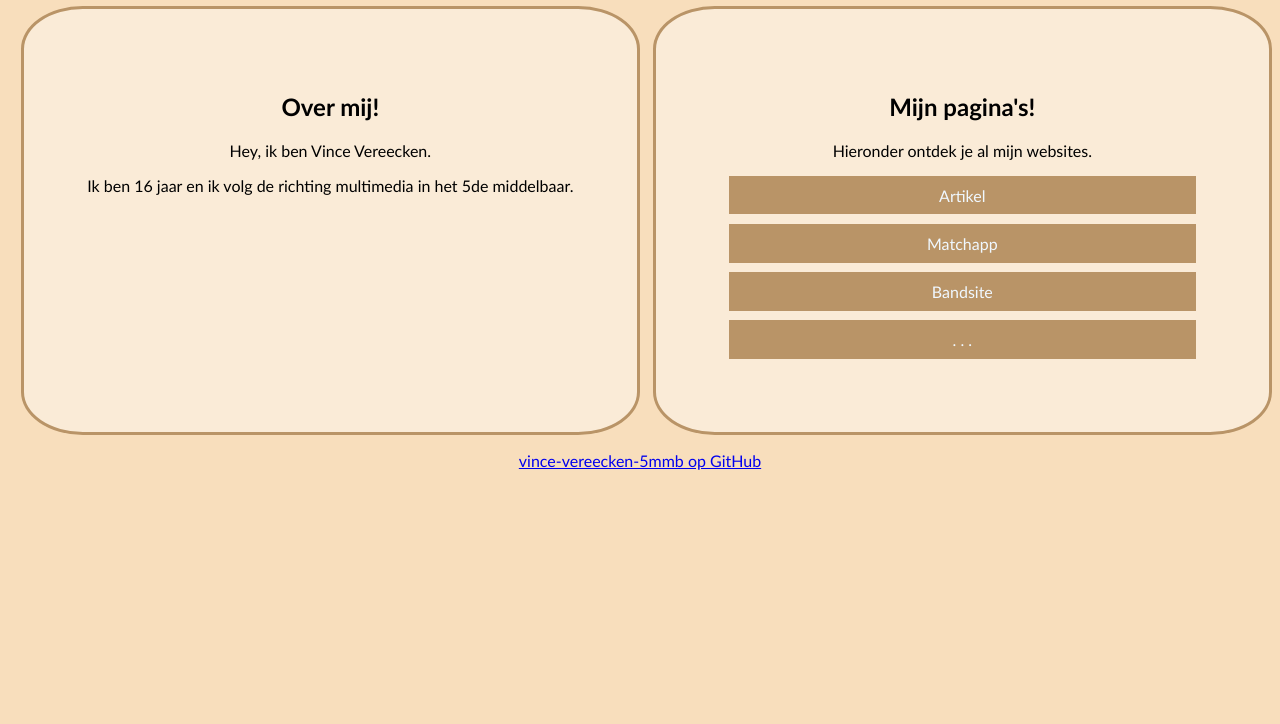
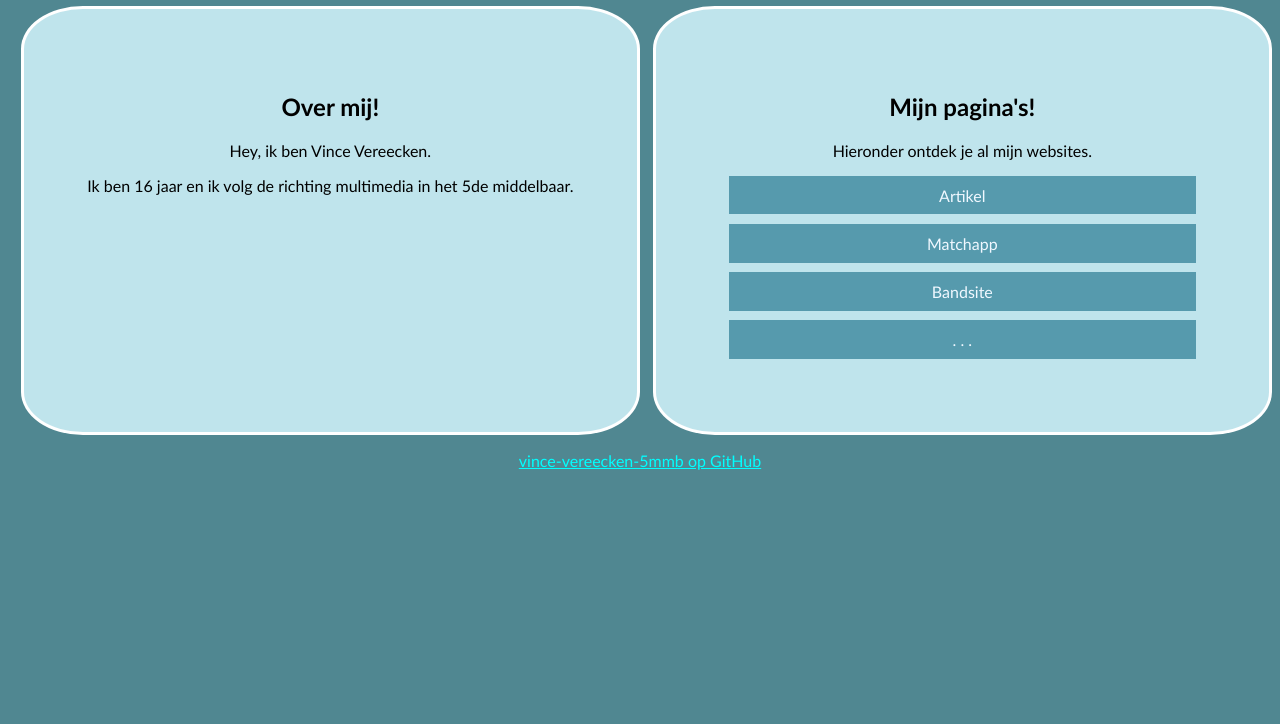
Before and after one commit to vince-vereecken-5mmb/Script, a plain HTML site: page index.html in a window 1280 px wide. Shown: the part 76-800 px from the top of the page. Drawn offline with Linux system fonts and the light colour scheme.

Commit message:
morechanges

```diff
--- a/style.css
+++ b/style.css
@@ -1,7 +1,7 @@
 body{
-    background-color:rgb(248, 222, 188);
+    background-color:rgb(80, 135, 145);
     font-family:'Trebuchet MS', 'Lucida Sans Unicode', 'Lucida Grande', 'Lucida Sans', Arial, sans-serif;
-    color: rgb(6, 6, 6);
+    color: rgb(255, 255, 255);
     text-align: center;
     color: aliceblue;
 
@@ -13,25 +13,31 @@ body{
     width: 50%;
     padding: 5%;
     text-align: center;
-    border: solid rgb(185, 148, 103);
+    border: solid rgb(255, 255, 255);
     border-radius: 10%;
     margin-left: 1%;
-    background-color:antiquewhite;
-    color: black;
+    background-color:rgb(191, 228, 236);
+    color: rgb(0, 0, 0);
 }
 #nav a{
     text-decoration: none;
     color: aliceblue;
-    background-color: rgb(185, 148, 103);
+    background-color: rgb(86, 154, 173);
     display:block;
     padding: 2% 10%;
     margin: 2%;
 }
 #nav a:hover{
-    background-color: rgba(240, 248, 255, 0.299);
+    background-color: rgba(240, 248, 255, 0);
     color: black;
 }
 header{
     text-align: center;
     color: aliceblue;
 }
+footer a{
+    color: aqua;
+}
+footer a:hover{
+    color: aliceblue;
+}
```
